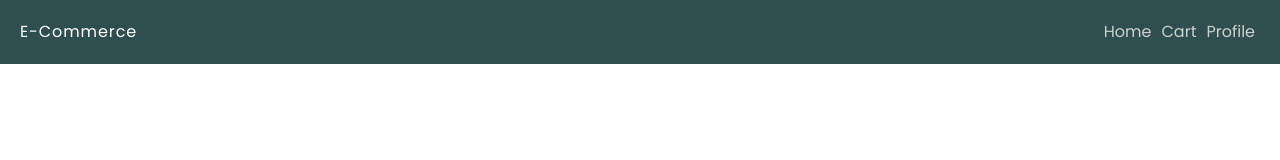
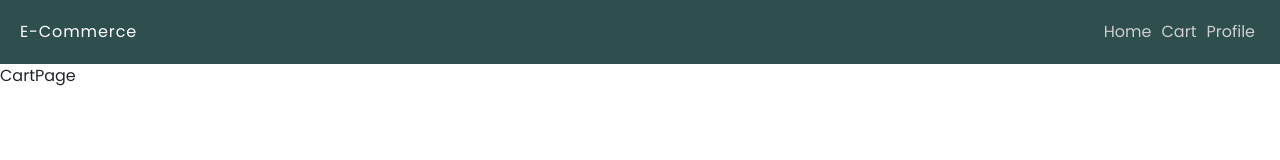
Before and after one commit to Mehul208/frontend-assignment, a React (Create React App) app: page /cart in a window 1280 px wide. Shown: the top 160 px of the page. Built offline with nearby package versions, Linux system fonts and the light colour scheme.

Commit message:
Create Cart Page

```diff
--- a/src/App.js
+++ b/src/App.js
@@ -4,6 +4,7 @@ import CheckoutPage from "./components/CheckoutPage/checkoutPage";
 import Home from "./components/HomePage/home";
 import ProductDetail from "./components/ProductPage/productDetail";
 import Navbar from "./components/Navbar/navbar";
+import CartPage from "./components/CartPage/cartPage";
 function App() {
     return (
         <BrowserRouter>
@@ -12,6 +13,7 @@ function App() {
                 <Routes>
                     <Route path="/" element={<Home />} />
                     <Route path="product/:id" element={<ProductDetail />} />
+                    <Route path="cart" element={<CartPage />} />
                     <Route path="checkout" element={<CheckoutPage />} />
                 </Routes>
             </div>
--- /dev/null
+++ b/src/components/CartPage/cartPage.jsx
@@ -0,0 +1,7 @@
+import React from "react";
+
+const CartPage = () => {
+    return <div>CartPage</div>;
+};
+
+export default CartPage;
```
Also changed, not shown: src/components/CartPage/style.css (added).
